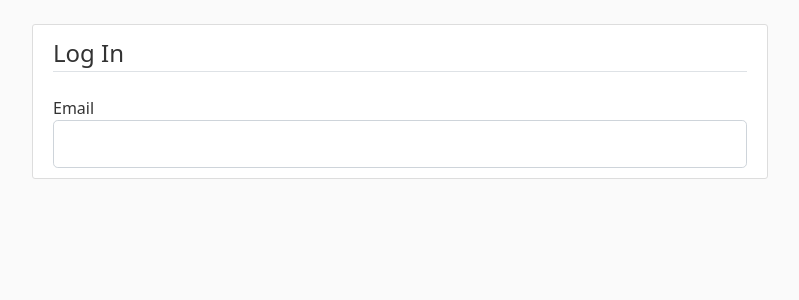
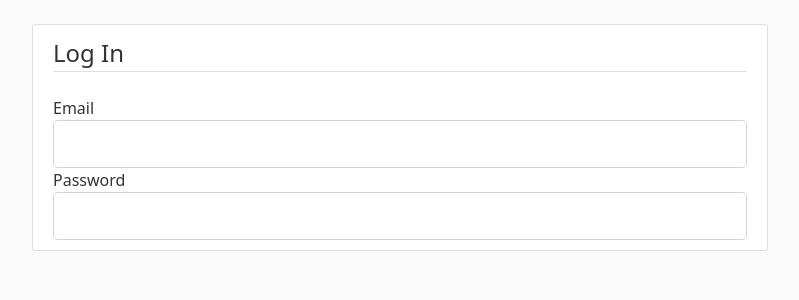
Before and after one commit to taiphamhuu56ld3/blog_flask, a Flask app: page /login in a window 1280 px wide. Shown: the part 56-356 px from the top of the page, without its empty margins (50-849 px from the left). Run offline with Flask 3, Linux system fonts and the light colour scheme.

Commit message:
[FEAT] F12: Add password field

```diff
--- a/flaskblog/templates/login.html
+++ b/flaskblog/templates/login.html
@@ -18,6 +18,19 @@
                     {{ form.email(class="form-control form-control-lg") }}
                 {% endif %}
             </div>
+            <div class="form-group">
+                {{ form.password.label(class="form-control-label") }}
+                {% if form.password.errors %}
+                    {{ form.password(class="form-control form-control-lg is-invalid") }}
+                    <div class="invalid-feedback">
+                        {% for error in form.password.errors %}
+                            <span>{{ error }}</span>
+                        {% endfor %}
+                    </div>
+                {% else %}
+                    {{ form.password(class="form-control form-control-lg") }}
+                {% endif %}
+            </div>
         </fieldset>
     </form>
 </div>
```
